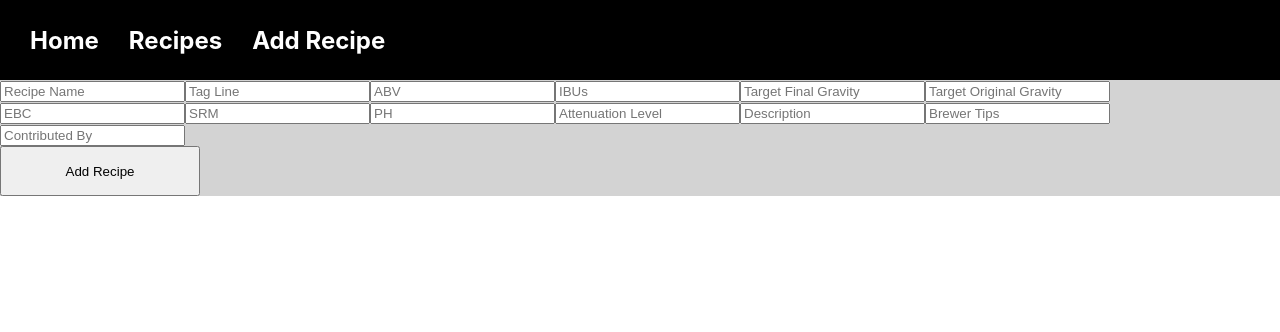
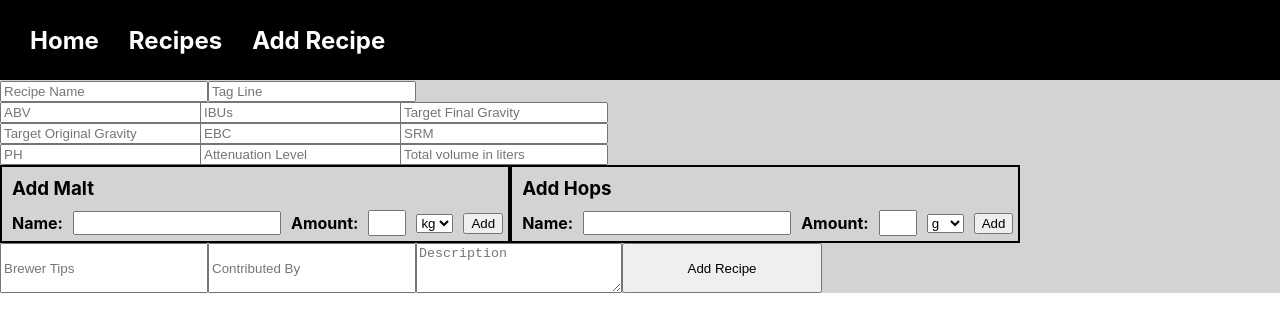
Before and after one commit to Adam-DeLessio/beer-recipe-api-front-end, a React (Create React App) app: page /Add in a window 1280 px wide. Shown: the top 332 px of the page. Built offline with nearby package versions, Linux system fonts and the light colour scheme; a web font is replaced by a local one.

Commit message:
designing add recipe page

```diff
--- a/src/components/Add.css
+++ b/src/components/Add.css
@@ -1,9 +1,52 @@
 form {
 	background-color: lightgray;
+	display: flex;
+	flex-direction: column;
 }
-.name {
+.basicInfo {
+	display: grid;
+	grid-template-columns: 200px 200px 200px;
+}
+.inputs {
 	width: 200px;
+}
+.ingredients {
+	display: flex;
+}
+.ingredientInput {
+	height: 18px;
+	width: 200px;
+}
+.amountInput {
 	height: 20px;
+	width: 30px;
+}
+.malts {
+	border: 2px solid black;
+}
+.hops {
+	border: 2px solid black;
+}
+h3 {
+	margin: 10px;
+}
+.ingredientForm {
+	display: flex;
+	align-items: center;
+	margin-bottom: 5px;
+	margin-right: 5px;
+}
+.ingredientForm h4 {
+	margin: 0 10px;
+}
+.ingredientForm select {
+	margin: 0 10px;
+}
+.addIngredient {
+
+}
+.extras {
+	display: flex;
 }
 .button {
 	width: 200px;
--- a/src/components/Add.js
+++ b/src/components/Add.js
@@ -8,12 +8,14 @@ class Add extends Component {
 		this.state = {
 			name: '',
 			tagline: '',
-			id: ''
+			maltName: ''
 		}
 		this.newName = this.newName.bind(this)
 		this.newTagLine = this.newTagLine.bind(this)
 		this.newID = this.newID.bind(this)
 		this.onSubmit = this.onSubmit.bind(this)
+		this.newMalt = this.newMalt.bind(this)
+		this.submitMalt = this.submitMalt.bind(this)
 	}
 	newName(event) {
 		this.setState({ name: event.target.value })
@@ -32,35 +34,89 @@ class Add extends Component {
 			tagline: this.state.tagline
 		}
 		Axios.post('https://beer-recipe-api.herokuapp.com/Add', newRecipe).then(res => console.log(res))
+
+		this.setState({ name: '' })
 	}
 
+	newMalt(event) {
+		this.setState({ newMalt: event.target.value })
+	}
+	submitMalt(event) {
+		event.preventDefault()
+		const newMalt = {
+			name: this.state.maltName
+		}
+		console.log('added')
+		// document.querySelector('.addedMalt').appendChild(newMalt)
+		this.setState({ newMalt: '' })
+	}
 
 
 	render() {
 		return(
 			<div>
 				<form onSubmit={this.onSubmit}>
-					<input className='inputs' placeholder='Recipe Name' value={this.state.name} onChange={this.newName} required></input>
-					<input className='inputs' placeholder='Tag Line' value={this.state.tagline} onChange={this.newTagLine} required></input>
+					<div className='title'>
+						<input className='inputs' placeholder='Recipe Name' value={this.state.name} onChange={this.newName} required/>
+						<input className='inputs' placeholder='Tag Line' value={this.state.tagline} onChange={this.newTagLine} required/>
+					</div>
 
-					<input className='inputs' placeholder='ABV'></input>
-					<input className='inputs' placeholder='IBUs'></input>
-					<input className='inputs' placeholder='Target Final Gravity'></input>
-					<input className='inputs' placeholder='Target Original Gravity'></input>
-					<input className='inputs' placeholder='EBC'></input>
-					<input className='inputs' placeholder='SRM'></input>
-					<input className='inputs' placeholder='PH'></input>
-					<input className='inputs' placeholder='Attenuation Level'></input>
+					<div className='basicInfo'>
+						<input className='inputs' placeholder='ABV'/>
+						<input className='inputs' placeholder='IBUs'/>
+						<input className='inputs' placeholder='Target Final Gravity'/>
+						<input className='inputs' placeholder='Target Original Gravity'/>
+						<input className='inputs' placeholder='EBC'/>
+						<input className='inputs' placeholder='SRM'/>
+						<input className='inputs' placeholder='PH'/>
+						<input className='inputs' placeholder='Attenuation Level'/>
+						<input className='inputs' placeholder='Total volume in liters'/>
+					</div>
 
-					<input className='inputs' placeholder='Description'></input>
+					<div className='ingredients'>
+						<div className='malts'>
+							<h3>Add Malt</h3>
+							<div className='ingredientForm'>
+								<h4>Name: </h4>
+								<input className='ingredientInput' value={this.state.maltName} onChange={this.newMalt}/>
+								<h4>Amount: </h4>
+								<input className='amountInput'/>
+								<select>
+									<option>kg</option>
+									<option>oz</option>
+									<option>g</option>
+								</select>
+								<button type='button' onClick={this.submitMalt} className='addIngredient'>Add</button>
+							</div>
+							<div className='addedMalt'></div>
+						</div>
 
+						<div className='hops'>
+							<h3>Add Hops</h3>
+							<div className='ingredientForm'>
+								<h4>Name: </h4>
+								<input className='ingredientInput'/>
+								<h4>Amount: </h4>
+								<input className='amountInput'/>
+								<select>
+									<option>g</option>
+									<option>kg</option>
+									<option>oz</option>
+								</select>
+								<button type='button' className='addIngredient'>Add</button>
+							</div>
+						</div>
 
-					<input className='inputs' placeholder='Brewer Tips'></input>
-					<input className='inputs' placeholder='Contributed By'></input>
+					</div>
 
-					<div>
-						<button type='submit' className='button'>Add Recipe</button>
+					<div className='extras'>
+						<input className='inputs' placeholder='Brewer Tips'/>
+						<input className='inputs' placeholder='Contributed By'/>
+
+						<textarea className='inputs' placeholder='Description'></textarea>
+						<button type='button' className='button'>Add Recipe</button>
 					</div>
+
 				</form>
 			</div>
 	    )
```
